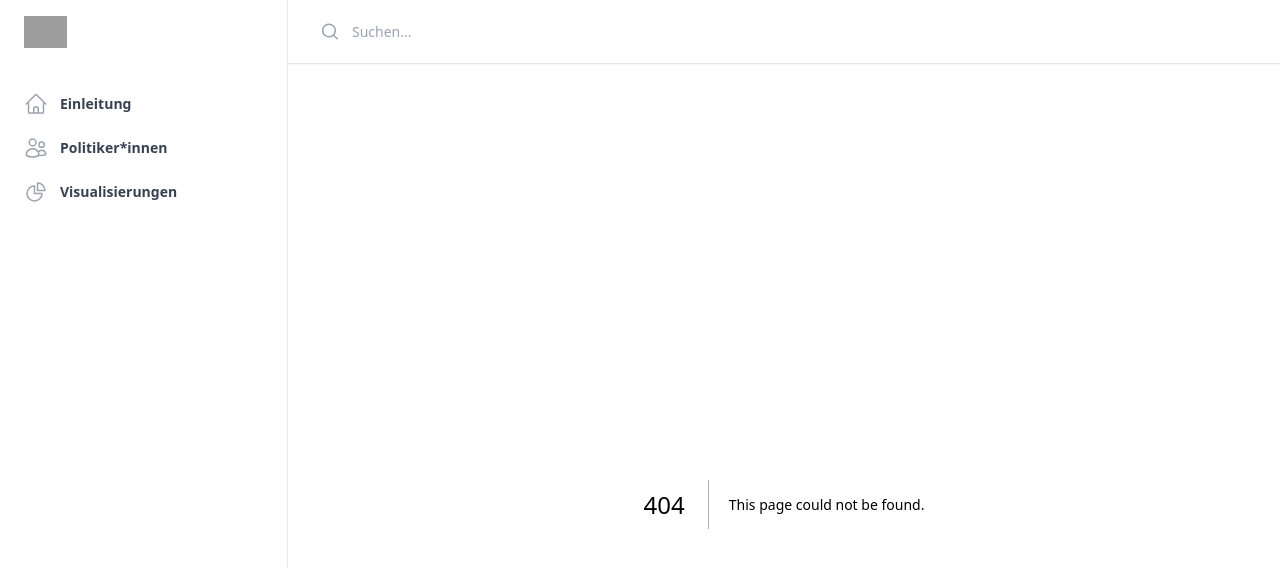
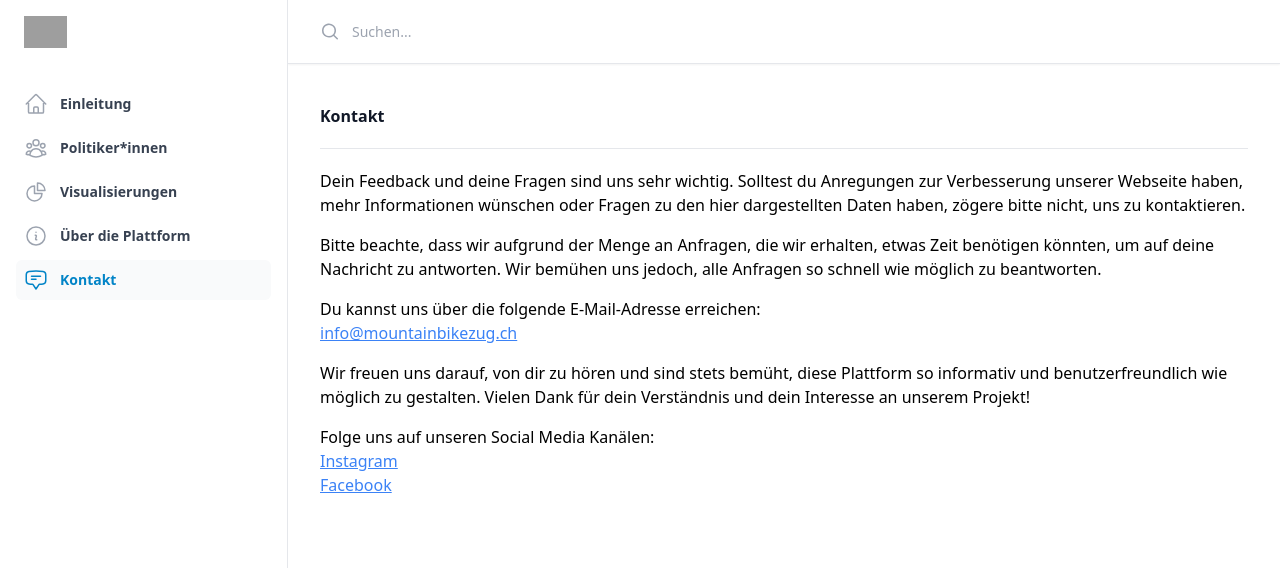
Before and after one commit to IG-Mountainbike-Zug/bike-vote, a Next.js app: page /kontakt in a window 1280 px wide. Before the commit this address had no page. Shown: the top 568 px of the page. Built offline with nearby package versions, Linux system fonts and the light colour scheme; grey boxes are pictures that could not be loaded.

Commit message:
add: more pages

```diff
--- /dev/null
+++ b/src/app/kontakt/page.tsx
@@ -0,0 +1,60 @@
+export default function Page({ params }: { params: { slug: string } }) {
+  return (
+    <>
+      <div className="mb-5 border-b border-gray-200 pb-5">
+        <h1 className="text-base font-semibold leading-6 text-gray-900">
+          Kontakt
+        </h1>
+      </div>
+      <div className="flex-1">
+        <p className="mt-4">
+          Dein Feedback und deine Fragen sind uns sehr wichtig. Solltest du
+          Anregungen zur Verbesserung unserer Webseite haben, mehr Informationen
+          wünschen oder Fragen zu den hier dargestellten Daten haben, zögere
+          bitte nicht, uns zu kontaktieren.
+        </p>
+        <p className="mt-4">
+          Bitte beachte, dass wir aufgrund der Menge an Anfragen, die wir
+          erhalten, etwas Zeit benötigen könnten, um auf deine Nachricht zu
+          antworten. Wir bemühen uns jedoch, alle Anfragen so schnell wie
+          möglich zu beantworten.
+        </p>
+        <p className="mt-4">
+          Du kannst uns über die folgende E-Mail-Adresse erreichen:
+        </p>
+        <a
+          href="mailto:info@mountainbikezug.ch"
+          className="mt-4 text-blue-500 underline"
+        >
+          info@mountainbikezug.ch
+        </a>
+        <p className="mt-4">
+          Wir freuen uns darauf, von dir zu hören und sind stets bemüht, diese
+          Plattform so informativ und benutzerfreundlich wie möglich zu
+          gestalten. Vielen Dank für dein Verständnis und dein Interesse an
+          unserem Projekt!
+        </p>
+        <div className="mt-4">
+          <p>Folge uns auf unseren Social Media Kanälen:</p>
+          <a
+            href="https://www.instagram.com/your_instagram_handle"
+            target="_blank"
+            rel="noreferrer"
+            className="mt-2 text-blue-500 underline"
+          >
+            Instagram
+          </a>
+          <br />
+          <a
+            href="https://www.facebook.com/your_facebook_page"
+            target="_blank"
+            rel="noreferrer"
+            className="mt-2 text-blue-500 underline"
+          >
+            Facebook
+          </a>
+        </div>
+      </div>
+    </>
+  );
+}
--- a/src/app/page.tsx
+++ b/src/app/page.tsx
@@ -1,17 +1,17 @@
 const WelcomeText = () => {
   return (
     <>
-      <h1 className="mb-4 text-3xl font-bold">
+      <h1 className="mb-4 text-3xl">
         Mountainbike & Politik: Dein Wahlleitfaden für den Kanton Zug
       </h1>
-      <p className="mb-4 text-lg">
+      <p className="mb-4">
         Herzlich willkommen auf unserer Plattform für politische Transparenz im
         Mountainbike-Sport! Hier kannst du dich über die Haltungen und
         Positionen der Politikerinnen und Politiker aus dem Kanton Zug
         informieren und so herausfinden, wer die Interessen von uns
         Mountainbikerinnen und Mountainbikern am besten vertritt.
       </p>
-      <p className="mb-4 text-lg">
+      <p className="mb-4">
         Die bevorstehenden Nationalratswahlen im Oktober 2023 bieten eine
         hervorragende Gelegenheit, uns aktiv in den politischen Diskurs
         einzubringen. Wir haben den Kandidatinnen und Kandidaten eine Reihe von
@@ -19,21 +19,21 @@ const WelcomeText = () => {
         Aufschluss darüber, wie wichtig ihnen der Mountainbike-Sport und dessen
         Förderung ist.
       </p>
-      <p className="mb-4 text-lg">
+      <p className="mb-4">
         Auf dieser Webseite findest du die Antworten aller teilnehmenden
         Politikerinnen und Politiker. Du kannst gezielt nach den Antworten
         bestimmter Personen suchen, dir aber auch eine Übersicht über alle
         Teilnehmenden verschaffen. Verschiedene Kennzahlen erleichtern dir zudem
         den Überblick.
       </p>
-      <p className="mb-4 text-lg">
+      <p className="mb-4">
         Unser Ziel ist es, dir dabei zu helfen, eine informierte Entscheidung
         bei den kommenden Wahlen zu treffen. Nutze diese Informationen, um
         diejenigen zu unterstützen, die unsere Leidenschaft für das
         Mountainbiking teilen und bereit sind, sich für unsere Interessen
         einzusetzen.
       </p>
-      <p className="text-lg">
+      <p>
         Vielen Dank für deine Unterstützung und dein Engagement für den
         Mountainbikesport. Jetzt ist die Zeit, unsere Stimme zu erheben und das
         Mountainbiken in unserem Kanton weiter voranzutreiben!
--- a/src/app/profile/page.tsx
+++ b/src/app/profile/page.tsx
@@ -15,20 +15,18 @@ export default function Page({ params }: { params: { slug: string } }) {
       <div className="sm:flex sm:items-center">
         <div className="sm:flex-auto">
           <h1 className="text-base font-semibold leading-6 text-gray-900">
-            Users
+            Politiker*innen
           </h1>
           <p className="mt-2 text-sm text-gray-700">
-            A list of all the users in your account including their name, title,
-            email and role.
+            Hier findest du die vollständige Liste aller Politiker*innen aus dem
+            Kanton Zug, die an unserer Umfrage zum Thema Mountainbike
+            teilgenommen haben. Du kannst durch die Liste stöbern, nach
+            bestimmten Namen suchen und die Antworten jeder einzelnen Person auf
+            die gestellten Fragen einsehen. So erhältst du einen direkten
+            Einblick, wie sich jede einzelne Politiker*in zu den Themen rund um
+            das Mountainbiken positioniert. Finde heraus, wer deine Interessen
+            am besten vertritt und mache dir ein eigenes Bild!
           </p>
-        </div>
-        <div className="mt-4 sm:ml-16 sm:mt-0 sm:flex-none">
-          <button
-            type="button"
-            className="block rounded-md bg-indigo-600 px-3 py-2 text-center text-sm font-semibold text-white shadow-sm hover:bg-indigo-500 focus-visible:outline focus-visible:outline-2 focus-visible:outline-offset-2 focus-visible:outline-indigo-600"
-          >
-            Add user
-          </button>
         </div>
       </div>
       <div className="mt-8 flow-root">
@@ -54,12 +52,6 @@ export default function Page({ params }: { params: { slug: string } }) {
                     className="sticky top-16 z-10 hidden border-b border-gray-300 bg-white bg-opacity-75 px-3 py-3.5 text-left text-sm font-semibold text-gray-900 backdrop-blur backdrop-filter lg:table-cell"
                   >
                     Email
-                  </th>
-                  <th
-                    scope="col"
-                    className="sticky top-16 z-10 border-b border-gray-300 bg-white bg-opacity-75 px-3 py-3.5 text-left text-sm font-semibold text-gray-900 backdrop-blur backdrop-filter"
-                  >
-                    Role
                   </th>
                   <th
                     scope="col"
@@ -91,14 +83,8 @@ export default function Page({ params }: { params: { slug: string } }) {
                     <td className="hidden px-3 py-4 text-sm text-gray-500 sm:table-cell">
                       {person.email}
                     </td>
-                    <td className="px-3 py-4 text-sm text-gray-500">
-                      {person.role}
-                    </td>
                     <td className="py-4 pl-3 pr-4 text-right text-sm font-medium sm:pr-8 lg:pr-8">
-                      <a
-                        href="#"
-                        className="text-indigo-600 hover:text-indigo-900"
-                      >
+                      <a href="#" className="text-sky-600 hover:text-sky-900">
                         Edit<span className="sr-only">, {person.name}</span>
                       </a>
                     </td>
--- /dev/null
+++ b/src/app/ueber/page.tsx
@@ -0,0 +1,43 @@
+export default function Page({ params }: { params: { slug: string } }) {
+  return (
+    <>
+      <div className="mb-5 border-b border-gray-200 pb-5">
+        <h1 className="text-base font-semibold leading-6 text-gray-900">
+          Über die Plattform
+        </h1>
+      </div>
+      <p className="mb-4">
+        Diese Plattform wurde mit der Absicht erstellt, eine neutrale
+        Informationsquelle für die Wählerinnen im Kanton Zug zu sein,
+        insbesondere für diejenigen, die sich für Mountainbiking und dessen
+        Einfluss auf die lokale Politik interessieren. Mit den anstehenden
+        Nationalratswahlen im Oktober 2023 wollten wir einen Raum schaffen, der
+        einen Überblick über die Positionen und Meinungen der verschiedenen
+        Kandidatinnen zu Mountainbike-spezifischen Themen bietet.
+      </p>
+
+      <p className="mb-4">
+        Im Vorfeld der Wahlen haben wir einen Fragebogen entwickelt und diesen
+        an alle Politiker*innen im Kanton Zug gesendet. Die Beteiligung war
+        freiwillig und die Antworten variieren von Ja/Nein-Antworten zu
+        detaillierteren Statements. Die gesammelten Informationen haben wir
+        ausgewertet und für dich auf dieser Webseite verfügbar gemacht.
+      </p>
+
+      <p className="mb-4">
+        Unsere Hoffnung ist, dass diese Plattform dir hilft, informierte
+        Entscheidungen bei den bevorstehenden Wahlen zu treffen. Die Darstellung
+        der verschiedenen Positionen und Meinungen kann dir dabei helfen, die
+        Politiker*innen zu identifizieren, die deine Interessen am besten
+        vertreten.
+      </p>
+
+      <p className="mb-4">
+        Bitte beachte, dass wir bemüht sind, alle Informationen so objektiv und
+        unparteiisch wie möglich darzustellen. Solltest du Fragen oder
+        Anregungen haben, zögere bitte nicht, uns über die 'Kontakt'-Seite zu
+        erreichen. Viel Spass beim Erkunden der Plattform!
+      </p>
+    </>
+  );
+}
--- a/src/app/visualisierungen/page.tsx
+++ b/src/app/visualisierungen/page.tsx
@@ -5,13 +5,16 @@ export default function Page({ params }: { params: { slug: string } }) {
   return (
     <>
       <div className="border-b border-gray-200 pb-5">
-        <h3 className="text-base font-semibold leading-6 text-gray-900">
-          Job Postings
-        </h3>
+        <h1 className="text-base font-semibold leading-6 text-gray-900">
+          Visualisierungen
+        </h1>
         <p className="mt-2 max-w-4xl text-sm text-gray-500">
-          Workcation is a property rental website. Etiam ullamcorper massa
-          viverra consequat, consectetur id nulla tempus. Fringilla egestas
-          justo massa purus sagittis malesuada.
+          Hier kannst du auf einen Blick erkennen, wo Gemeinsamkeiten und
+          Unterschiede in den Ansichten der Politiker*innen liegen. Unsere
+          Visualisierungen helfen dir, die Vielfalt der Positionen zum Thema
+          Mountainbiking im Kanton Zug besser zu verstehen und zu
+          interpretieren. Tauche ein in die Welt der Daten und entdecke neue
+          Perspektiven!
         </p>
       </div>
 
--- a/src/components/sidebar.tsx
+++ b/src/components/sidebar.tsx
@@ -6,8 +6,10 @@ import {
   ChartPieIcon,
   Cog6ToothIcon,
   HomeIcon,
-  UsersIcon,
+  UserGroupIcon,
   XMarkIcon,
+  InformationCircleIcon,
+  ChatBubbleBottomCenterTextIcon,
 } from "@heroicons/react/24/outline";
 import { MagnifyingGlassIcon } from "@heroicons/react/20/solid";
 import Link from "next/link";
@@ -21,21 +23,33 @@ export const Sidebar = ({ children }: { children: ReactNode }) => {
   const navigation = [
     {
       name: "Einleitung",
+      icon: HomeIcon,
       href: "/",
-      icon: HomeIcon,
       current: pathname === "/",
     },
     {
       name: "Politiker*innen",
+      icon: UserGroupIcon,
       href: "/profile",
-      icon: UsersIcon,
       current: pathname.startsWith("/profile"),
     },
     {
       name: "Visualisierungen",
+      icon: ChartPieIcon,
       href: "/visualisierungen",
-      icon: ChartPieIcon,
       current: pathname.startsWith("/visualisierungen"),
+    },
+    {
+      name: "Über die Plattform",
+      icon: InformationCircleIcon,
+      href: "/ueber",
+      current: pathname.startsWith("/ueber"),
+    },
+    {
+      name: "Kontakt",
+      icon: ChatBubbleBottomCenterTextIcon,
+      href: "/kontakt",
+      current: pathname.startsWith("/kontakt"),
     },
   ];
 
```
